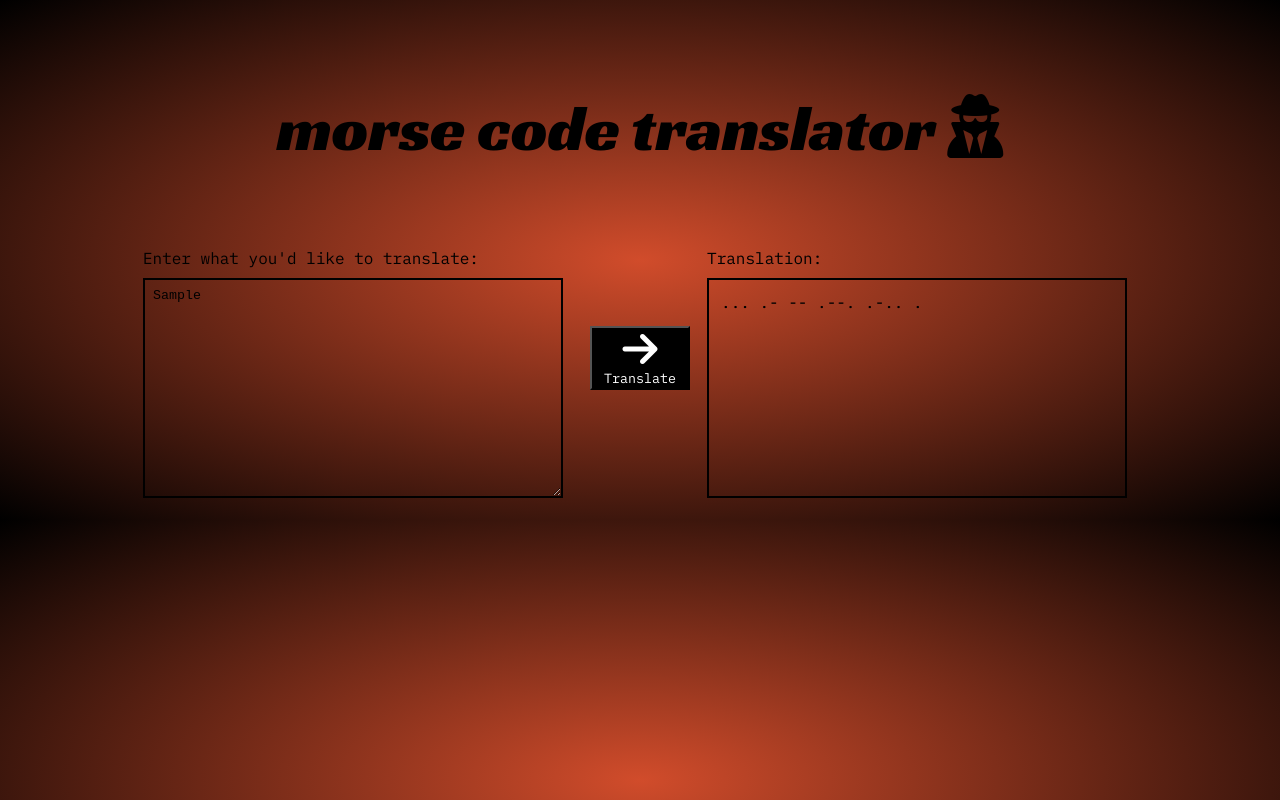
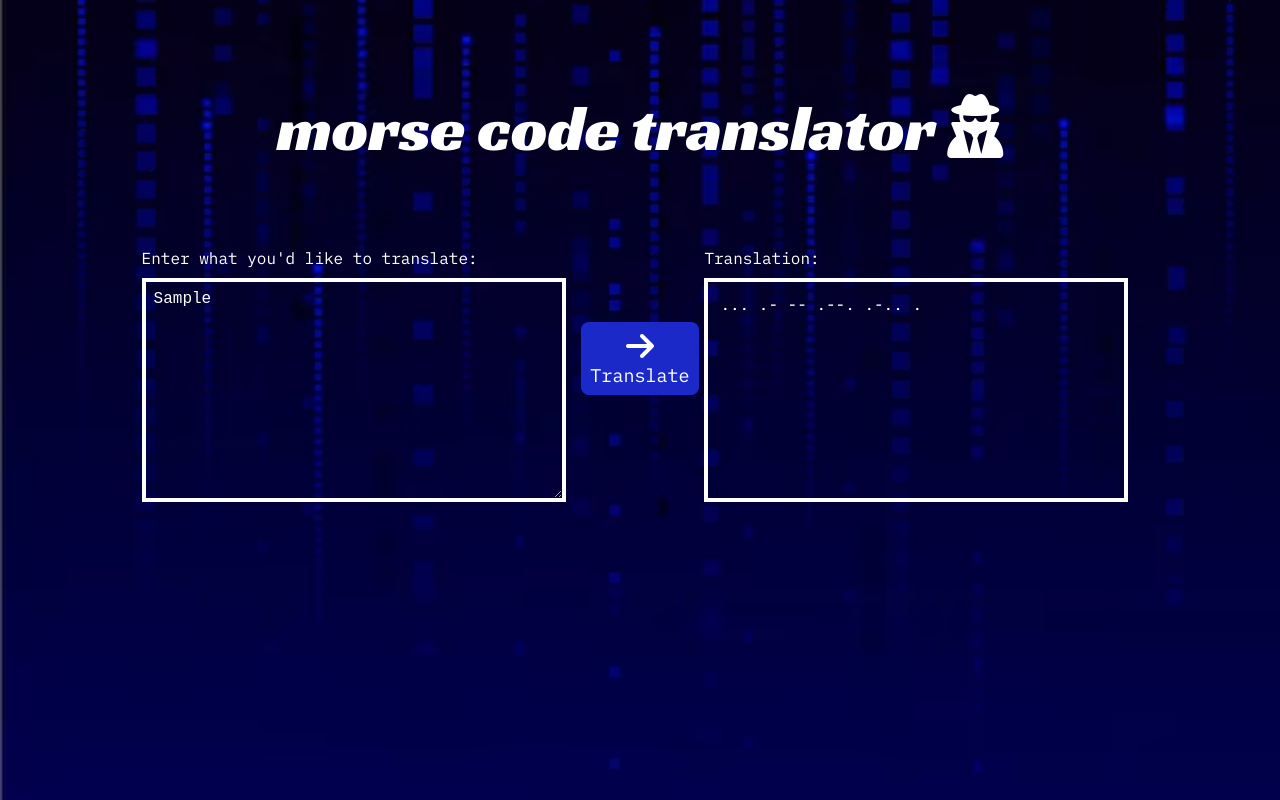
Before and after one commit to murielle-beaulieu/morsecode-translator, a website with bundled scripts: page index.html in a window 1280 px wide. Both pictures are taken after typing "Sample" into the empty fields and a click on the button "Translate". Built offline with nearby package versions, Linux system fonts and the light colour scheme.

Commit message:
19/12/24 fix

```diff
--- a/modules/morse-alphabet.js
+++ b/modules/morse-alphabet.js
@@ -37,4 +37,5 @@ export const morseAlphabet =  {
   ".": ".-.-.-",
   ",": "--..--",
   "!": "-.-.--",
+  " ": "/",
 };
--- a/modules/transform-input.js
+++ b/modules/transform-input.js
@@ -6,7 +6,6 @@ const englishInputToUpcaseArr = (input) => {
   if (input[0] === " " || input[0] === "") {
     throw new Error("Cannot translate an empty string or invalid input");
   }
-
   if(
     input.includes("#") ||
     input.includes("@") ||
@@ -18,29 +17,15 @@ const englishInputToUpcaseArr = (input) => {
   const cleanedInput = input.trim().split(/\s+/).join(" ");
   const arrInput = [...cleanedInput];
   const upCaseInput = arrInput.map((l) => {
-    switch (l) {
-      case "!":
-        l = "!";
-        break;
-      case ",":
-        l = ",";
-        break;
-      case ".":
-         l = ".";
-        break;
-    }
-    return (l === " ") ?  l = "/" : l.toUpperCase();
+    return l.toUpperCase();
   });
-    return upCaseInput;
+  return upCaseInput;
 };
 
 export const englishToMorse = (input) => {
   const data = englishInputToUpcaseArr(input);
   const morseObjKeys = Object.keys(morseAlphabet);
   let translatedToMorse = data.map((letter) => {
-      if (letter === "/") {
-        return "/"
-      }
       let indexOfMorse = morseObjKeys.indexOf(letter);
       let translatedArr = Object.values(morseAlphabet)[indexOfMorse];
       return translatedArr;
@@ -63,12 +48,9 @@ export const morseToEnglish = (input) => {
   const data = morseInputToArr(input);
   const morseObjValues = Object.values(morseAlphabet);
   let translatedToEnglish = data.map((morseLet) => {
-    if ( morseLet === "/") {
-      return " "
-    }
     let indexOfEnglish = morseObjValues.indexOf(morseLet);
     let translatedArr = Object.keys(morseAlphabet)[indexOfEnglish];
     return translatedArr;
   });
   return translatedToEnglish.join("");
-}
+};
--- a/package.json
+++ b/package.json
@@ -11,5 +11,8 @@
   },
   "jest": {
     "testEnvironment": "jsdom"
+  },
+  "dependencies": {
+    "sass": "^1.83.0"
   }
 }
--- a/styles.scss
+++ b/styles.scss
@@ -1,54 +1,78 @@
-@use "./partials/mixins";
-@use "./partials/fonts";
+@import url("https://fonts.googleapis.com/css2?family=IBM+Plex+Mono:wght@100;200;300;400;500;600&family=Racing+Sans+One&display=swap");
 
 body {
-  background: radial-gradient(#d14c2b, #000000);
+  background-image: url(./assets/abstract-spy.avif);
+  background-size: cover;
 }
 
 #translate-btn {
-  @include mixins.content-center;
+  display: flex;
+  align-items: center;
+  justify-content: center;
   height: 220px;
   width: 100px;
 }
 
-#translatedOutput{
-  @include mixins.input-output-box;
-  p {
-    margin:4px;
-  }
+#translatedOutput {
+  height: 200px;
+  width: 400px;
+  padding: 8px;
+  border: solid 4px rgb(255, 255, 255);
+  margin: 10px 10px 10px 0;
+  color: white;
 }
 
+#translatedOutput p {
+  margin: 4px;
+  font-size: 1rem;
+  color: #ffffff;
+}
 
 h1 {
   font-family: "Racing Sans One", sans-serif;
   font-weight: 400;
   font-style: normal;
+  color: white;
 }
 
 header {
-  @include mixins.content-center;
+  display: flex;
+  align-items: center;
+  justify-content: center;
   height: 15rem;
   font-size: 2rem;
+  color: white;
 }
 
 textarea {
-  @include mixins.input-output-box;
+  height: 200px;
+  width: 400px;
+  padding: 8px;
+  border: solid 4px rgb(255, 255, 255);
+  margin: 10px 10px 10px 0;
   background-color: transparent;
+  font-size: 1rem;
+  color: white;
 }
 
 button {
   font-family: "IBM Plex Mono", serif;
-  background-color: black;
+  background-color: rgb(27, 41, 201);
   color: white;
-  &:hover {
-    transition: 0.3s;
-    background-color: #d94c29;
-    color: black;
-  }
+  font-size: 1.15rem;
+  border-radius: 0.5rem;
+  padding: 8px 9px;
+  border: none;
+}
+
+button:hover {
+  transition: 0.3s;
+  background-color: #ffffff;
+  color: rgb(16, 6, 113);
 }
 
 .fa-arrow-right {
-  font-size: 2.5rem;
+  font-size: 2rem;
 }
 
 .container {
@@ -59,6 +83,10 @@ button {
   font-family: "IBM Plex Mono", serif;
 }
 
-.to-translate {
-  font-size: 3rem;
+label {
+  color: white;
 }
+
+
+
+/*# sourceMappingURL=styles.scss.map */
--- a/translator.js
+++ b/translator.js
@@ -38,7 +38,8 @@ form.addEventListener('submit', (event) => {
     }
 
     /* AUTO DETECT LANGUAGE */
-    const isMorseCode = /^[.\- ]+$/.test(dataToTranslate);
+    const isMorseCode = /^[.\-/\ ]+$/.test(dataToTranslate);
+
     if (isMorseCode) {
     // if morse
     const translatedText = morseToEnglish(dataToTranslate);
```
Also changed, not shown: assets/abstract-spy.avif (added), assets/spy.jpg (added), styles.css, 3 other files.
